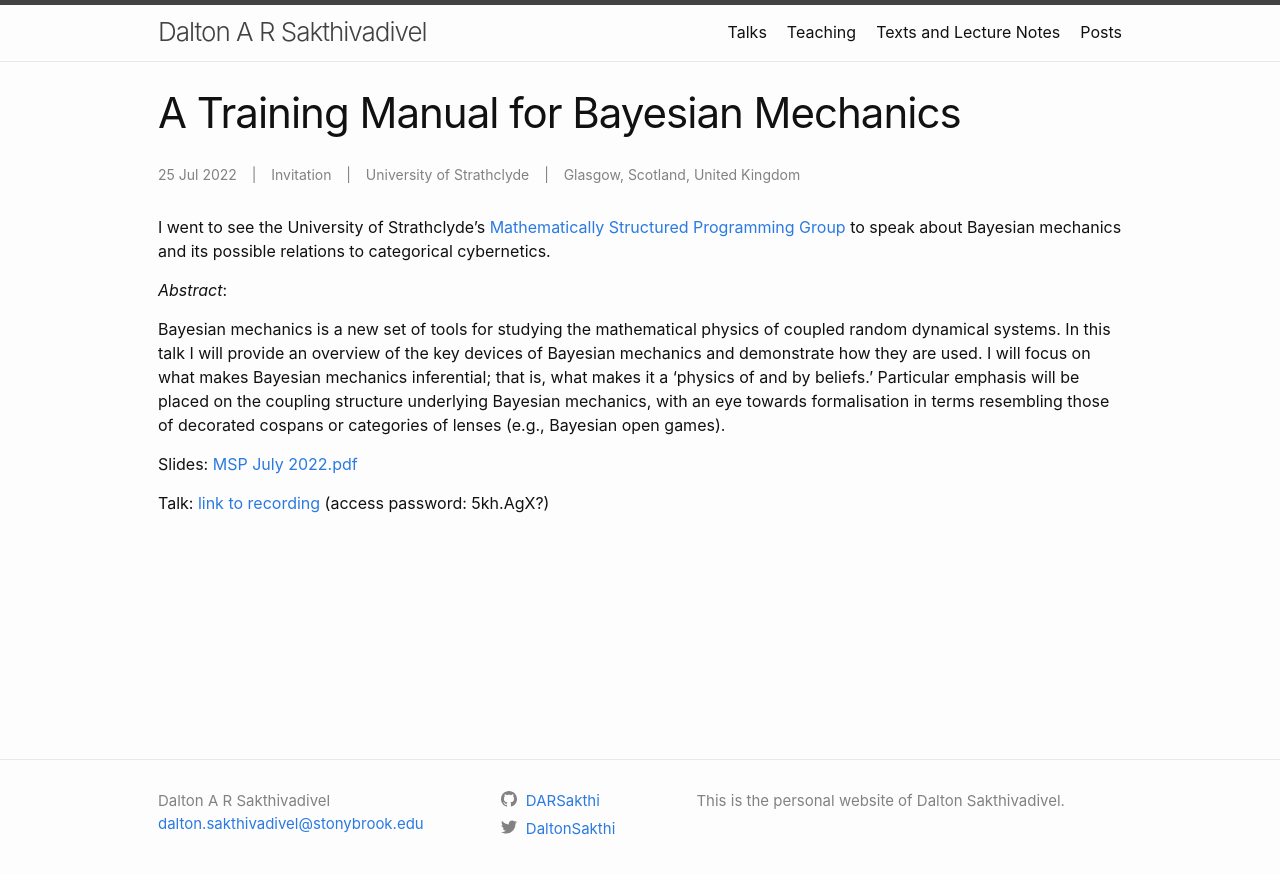
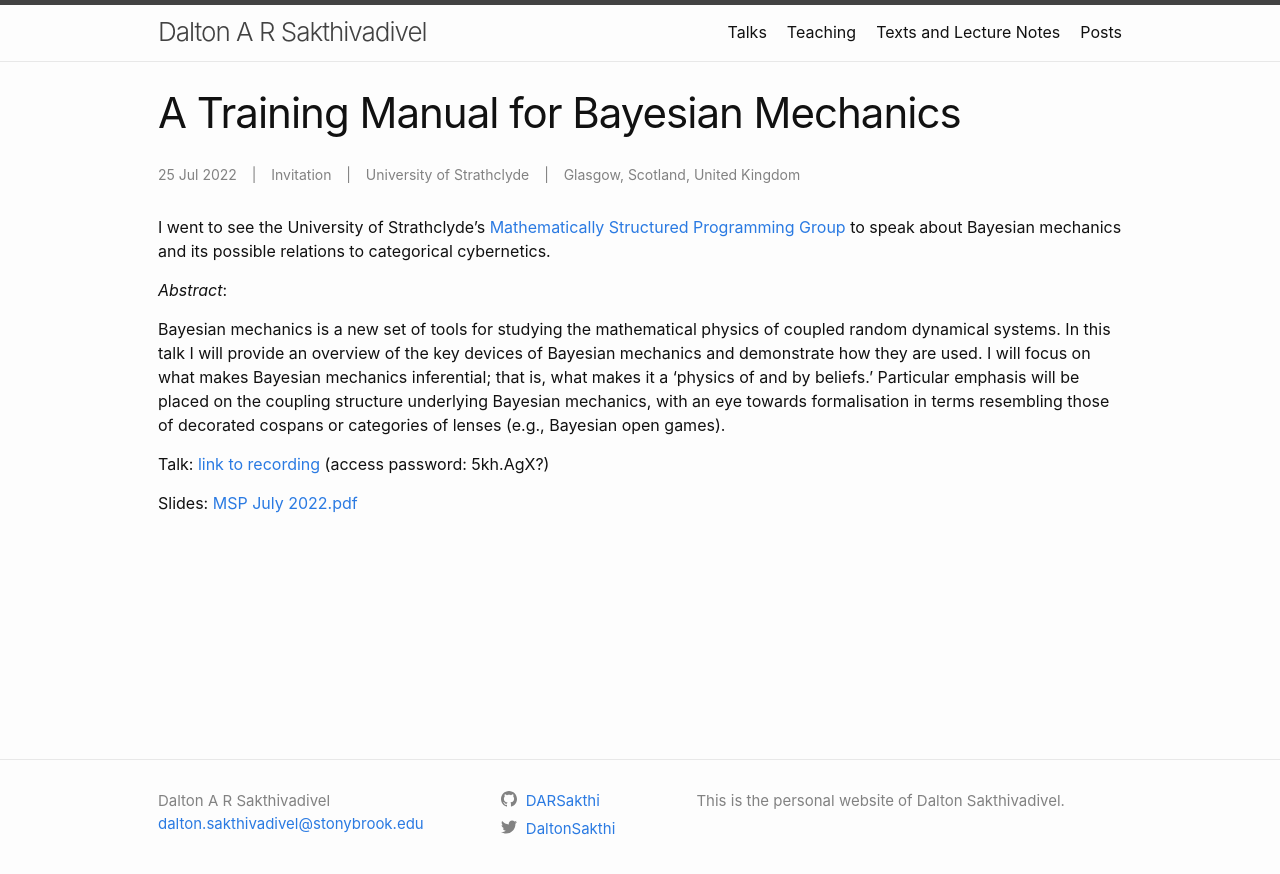
Before and after one commit to DARSakthi/DARSakthi.github.io, a Jekyll site: the page built from _talks/MSP-0.markdown, in a window 1280 px wide. Shown: the top 874 px of the page. Built offline with Jekyll 4.4.1, drawn with Linux system fonts in a browser that asks for light colours.

Commit message:
Formatting

```diff
--- a/_talks/MSP-0.markdown
+++ b/_talks/MSP-0.markdown
@@ -14,6 +14,6 @@ _Abstract_:
 
 Bayesian mechanics is a new set of tools for studying the mathematical physics of coupled random dynamical systems. In this talk I will provide an overview of the key devices of Bayesian mechanics and demonstrate how they are used. I will focus on what makes Bayesian mechanics inferential; that is, what makes it a ‘physics of and by beliefs.’ Particular emphasis will be placed on the coupling structure underlying Bayesian mechanics, with an eye towards formalisation in terms resembling those of decorated cospans or categories of lenses (e.g., Bayesian open games).
 
+Talk: [link to recording](https://strath.zoom.us/rec/share/nH4MavDm3mfLhELiCIm6pSiIcFl68OachbkfHU2woAreIUiB9V-fL05f-9ZQF6Ds.1fM8pyUIQByvoFOs) (access password: 5kh.AgX?)
+
 Slides: [MSP July 2022.pdf]({{site.files}}/files/MSP Slides July 2022.pdf)
-
-Talk: [link to recording](https://strath.zoom.us/rec/share/nH4MavDm3mfLhELiCIm6pSiIcFl68OachbkfHU2woAreIUiB9V-fL05f-9ZQF6Ds.1fM8pyUIQByvoFOs) (access password: 5kh.AgX?)
```
